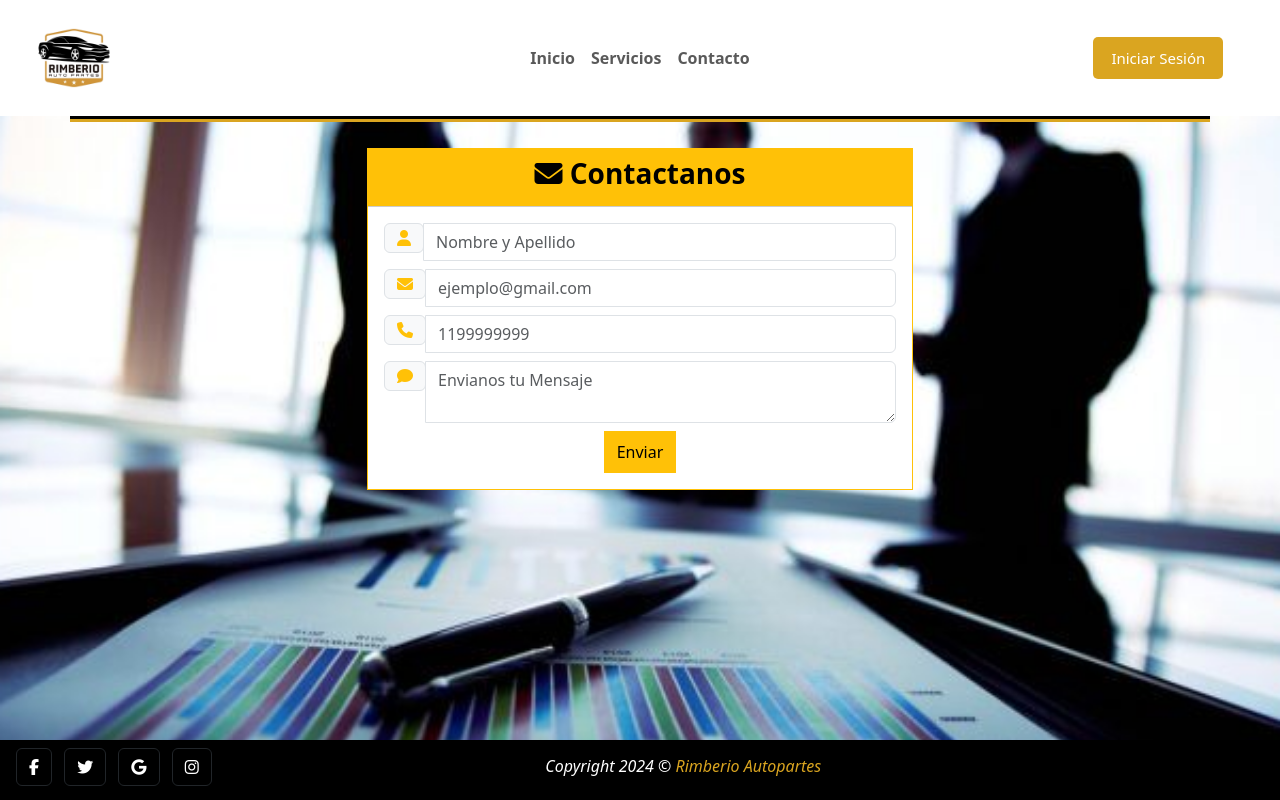
After one commit to Andresperezmaciel/esba, a PHP site: page /contacto.html in a window 1280 px wide. The commit adds this page. Run offline with PHP 8.4, Linux system fonts and the light colour scheme; some libraries are stand-ins or nearby versions.

Commit message:
Add files via upload
Commit todo actualizado

```diff
--- a/CSS/styles.css
+++ b/CSS/styles.css
@@ -1,7 +1,14 @@
 body{
     font-family: sans-serif;
     margin: 0;
-    background-color: white;
+}
+
+.fondocontacto{
+    background-image: url(../image/empresafondo.jpg);
+    background-repeat: no-repeat;
+    background-size: cover;
+    background-position: center;
+    background-attachment: fixed;
 }
 
 header{
@@ -105,3 +112,13 @@ nav a:hover{
 .containerfooter{
     height: 60px;
 }
+
+main{
+    min-height: calc(100vh - 100px - 82px);
+    padding-top: 2%;
+}
+
+.mainlogin{
+    padding: 0%;
+    min-height: 100vh;
+}
--- /dev/null
+++ b/contacto.html
@@ -0,0 +1,129 @@
+<!doctype html>
+<html lang="en">
+  <head>
+    <meta charset="utf-8">
+    <meta name="viewport" content="width=device-width, initial-scale=1">
+    <title>Contacto</title>
+    <link rel="stylesheet" href="CSS/styles.css">
+    <link rel="icon" href="image/favicon.png">
+    <script src="https://kit.fontawesome.com/ee57d1c92d.js" crossorigin="anonymous"></script>
+    <link href="https://cdn.jsdelivr.net/npm/bootstrap@5.3.3/dist/css/bootstrap.min.css" rel="stylesheet" integrity="sha384-QWTKZyjpPEjISv5WaRU9OFeRpok6YctnYmDr5pNlyT2bRjXh0JMhjY6hW+ALEwIH" crossorigin="anonymous">
+  </head>
+  <body class="fondocontacto">
+
+    <!-- Header -->
+    <nav class="navbar navbar-expand-lg bg-white">
+        <div class="container-fluid">
+            <nav class="col-md-2 bg-white">
+                <div class="container">
+                  <a class="navbar-brand" href="index.html">
+                    <img src="image/logosinfondo2.png" alt="Logo de la empresa" height="100">
+                  </a>
+                </div>
+              </nav>
+              <div class="col-md-8 navbar-collapse justify-content-center" id="navbarNav">
+                <ul class="navbar-nav">
+                  <li class="nav-item">
+                    <a class="nav-link" href="index.html"><strong>Inicio</strong></a>
+                  </li>
+                  <li class="nav-item">
+                    <a class="nav-link" href="#"><strong>Servicios</strong></a>
+                  </li>
+                  <li class="nav-item">
+                    <a class="nav-link" href="#"><strong>Contacto</strong></a>
+                  </li>
+                </ul>
+            </div>
+              <div class="col-md-2 d-flex justify-content-center">
+              <a href="login.html"><button class="my-button" type="submit">Iniciar Sesión</button></a>
+            </div>
+        </div>
+      </nav>
+      <div class="container barranegra">
+      </div>
+      <div class="container barraoro">
+      </div>
+    <script src="https://cdn.jsdelivr.net/npm/bootstrap@5.3.3/dist/js/bootstrap.bundle.min.js" integrity="sha384-YvpcrYf0tY3lHB60NNkmXc5s9fDVZLESaAA55NDzOxhy9GkcIdslK1eN7N6jIeHz" crossorigin="anonymous"></script>
+
+      <main>
+        <div class="container">
+            <div class="row justify-content-center">
+                <div class="col-12 col-md-8 col-lg-6 pb-5">
+                    <form action="" method="">
+                        <div class="card border-warning rounded-0">
+                            <div class="card-header p-0">
+                                <div class="bg-warning text-black text-center py-2">
+                                    <h3><i class="fa fa-envelope"></i><strong> Contactanos</strong></h3>
+                                </div>
+                            </div>
+                        <div class="card-body p-3">
+                            <div class="form-group">
+                                <div class="input-group mb-2">
+                                    <div class="input-group-prepend">
+                                        <div class="input-group-text"><i class="fa fa-user text-warning"></i></div>
+                                    </div>
+                                    <input type="text" class="form-control" id="nombre" name="nombre" placeholder="Nombre y Apellido" minlength="3" title="Ingrese minimo 3 caracteres" required>
+                                </div>
+                            </div>
+                            <div class="form-group">
+                                <div class="input-group mb-2">
+                                    <div class="input-group-prepend">
+                                        <div class="input-group-text"><i class="fa fa-envelope text-warning"></i></div>
+                                        </div>
+                                    <input type="email" class="form-control" id="nombre" name="email" placeholder="ejemplo@gmail.com" required>
+                                    </div>
+                                </div>
+
+                                <div class="form-group">
+                                    <div class="input-group mb-2">
+                                        <div class="input-group-prepend">
+                                            <div class="input-group-text"><i class="fa fa-phone text-warning"></i></div>
+                                        </div>
+                                        <input type="text" class="form-control" id="nombre" name="phone" placeholder="1199999999" pattern="[1]{1}[1,5]{1}[1-9]{8}" title="El numero tiene que empezar con (11) o (15) y tener 8 numeros" required>
+                                    </div>
+                                </div>
+
+                                <div class="form-group">
+                                    <div class="input-group mb-2">
+                                        <div class="input-group-prepend">
+                                            <div class="input-group-text"><i class="fa fa-comment text-warning"></i></div>
+                                        </div>
+                                        <textarea class="form-control" placeholder="Envianos tu Mensaje" minlength="3" title="Ingrese minimo 3 caracteres" required></textarea>
+                                    </div>
+                                </div>
+
+                                <div class="text-center">
+                                    <input type="submit" value="Enviar" class="btn btn-warning btn-block rounded-0 py-2">
+                                </div>
+                            </div>
+                        </div>
+                    </form>
+                </div>
+            </div>
+        </div>
+      </main>
+
+    <!-- FOOTER -->
+    <footer class="footer" style="background-color:#000000;">
+      <div class="container-fluid containerfooter">
+        <div class="row align-items-center">
+            <div class="col-md-5 text-left">
+              <!-- Facebook -->
+              <a class="btn btn-dark btn-floating m-1" style="background-color: #000000" href="#!" role="button"><i class="fab fa-facebook-f"></i></a>
+              <!-- Twitter -->
+              <a class="btn btn-dark btn-floating m-1"  style="background-color: #000000" href="#!" role="button"><i class="fab fa-twitter"></i></a>
+              <!-- Google -->
+              <a class="btn btn-dark btn-floating m-1" style="background-color: #000000" href="#!" role="button"><i class="fab fa-google"></i></a>
+              <!-- Instagram -->
+              <a class="btn btn-dark btn-floating m-1" style="background-color: #000000" href="#!" role="button"> <i class="fab fa-instagram"></i></a>
+            </div>
+            <div class="col-md-7 justify-content-left">
+              <p class="copyright">Copyright 2024 © <a class="parrafo-footer">Rimberio  Autopartes</a></p>
+            </div>
+        </div>
+      </div>
+    </footer>
+
+
+  </body>
+</html>
```
Also changed, not shown: index.html (+4 -3 lines), login.html (+18 -6 lines), image/empresafondo.jpg (added), image/favicon.png (added), image/icon.png (added). Lines whose indentation alone changed are shown as unchanged.
